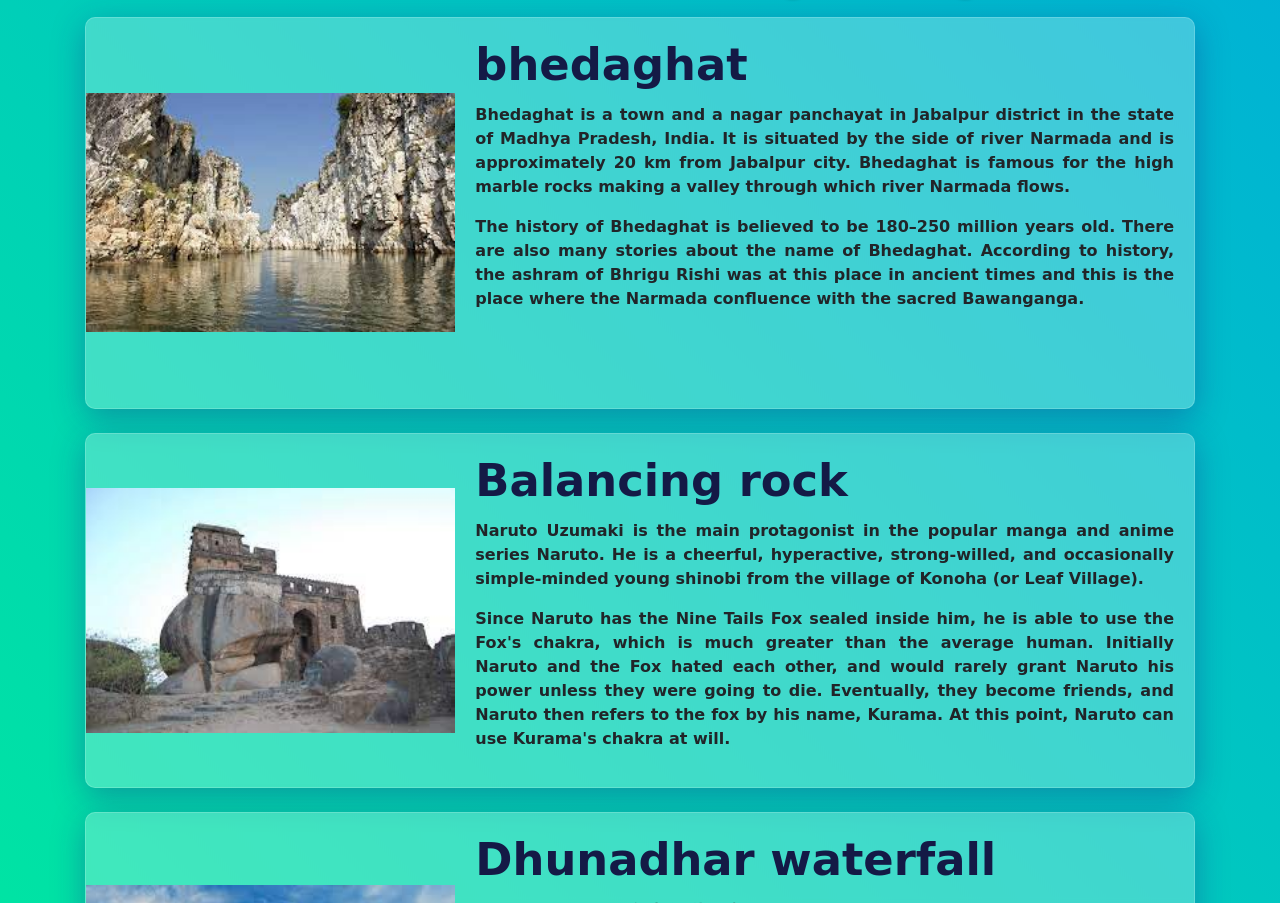
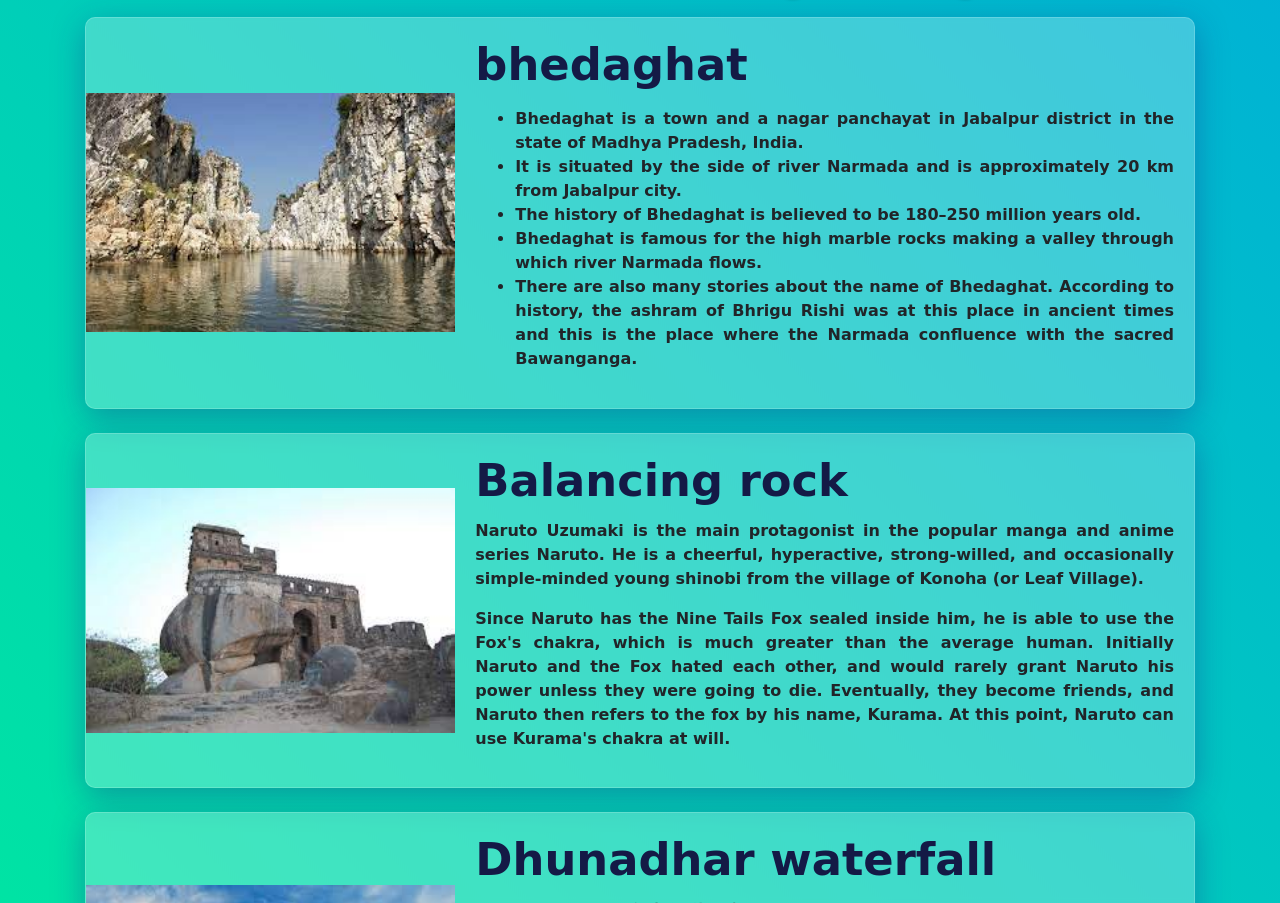
Before and after one commit to rajulkoshta/project, a plain HTML site: page index.html in a window 1280 px wide. Shown: the part 1892-2795 px from the top of the page. Drawn offline with nearby package versions, Linux system fonts and the light colour scheme; a web font is replaced by a local one.

Commit message:
Update index.html

```diff
--- a/index.html
+++ b/index.html
@@ -150,10 +150,13 @@
                     <div class="card-body">
                         <h2 class="card-title">bhedaghat</h2>
                         <p class="card-text">
-                            Bhedaghat is a town and a nagar panchayat in Jabalpur district in the state of Madhya Pradesh, India. It is situated by the side of river Narmada and is approximately 20 km from Jabalpur city. Bhedaghat is famous for the high marble rocks making a valley through which river Narmada flows.
-                        </p>
-                        <p>
-                            The history of Bhedaghat is believed to be 180–250 million years old. There are also many stories about the name of Bhedaghat. According to history, the ashram of Bhrigu Rishi was at this place in ancient times and this is the place where the Narmada confluence with the sacred Bawanganga.
+                          <ul>
+                              <li>Bhedaghat is a town and a nagar panchayat in Jabalpur district in the state of Madhya Pradesh, India.</li>
+                              <li>It is situated by the side of river Narmada and is approximately 20 km from Jabalpur city.</li>
+                              <li>The history of Bhedaghat is believed to be 180–250 million years old.</li>
+                              <li>Bhedaghat is famous for the high marble rocks making a valley through which river Narmada flows.</li>
+                              <li> There are also many stories about the name of Bhedaghat. According to history, the ashram of Bhrigu Rishi was at this place in ancient times and this is the place where the Narmada confluence with the sacred Bawanganga.</li>
+                          </ul>
                         </p>
                     </div>
                     </div>
```
